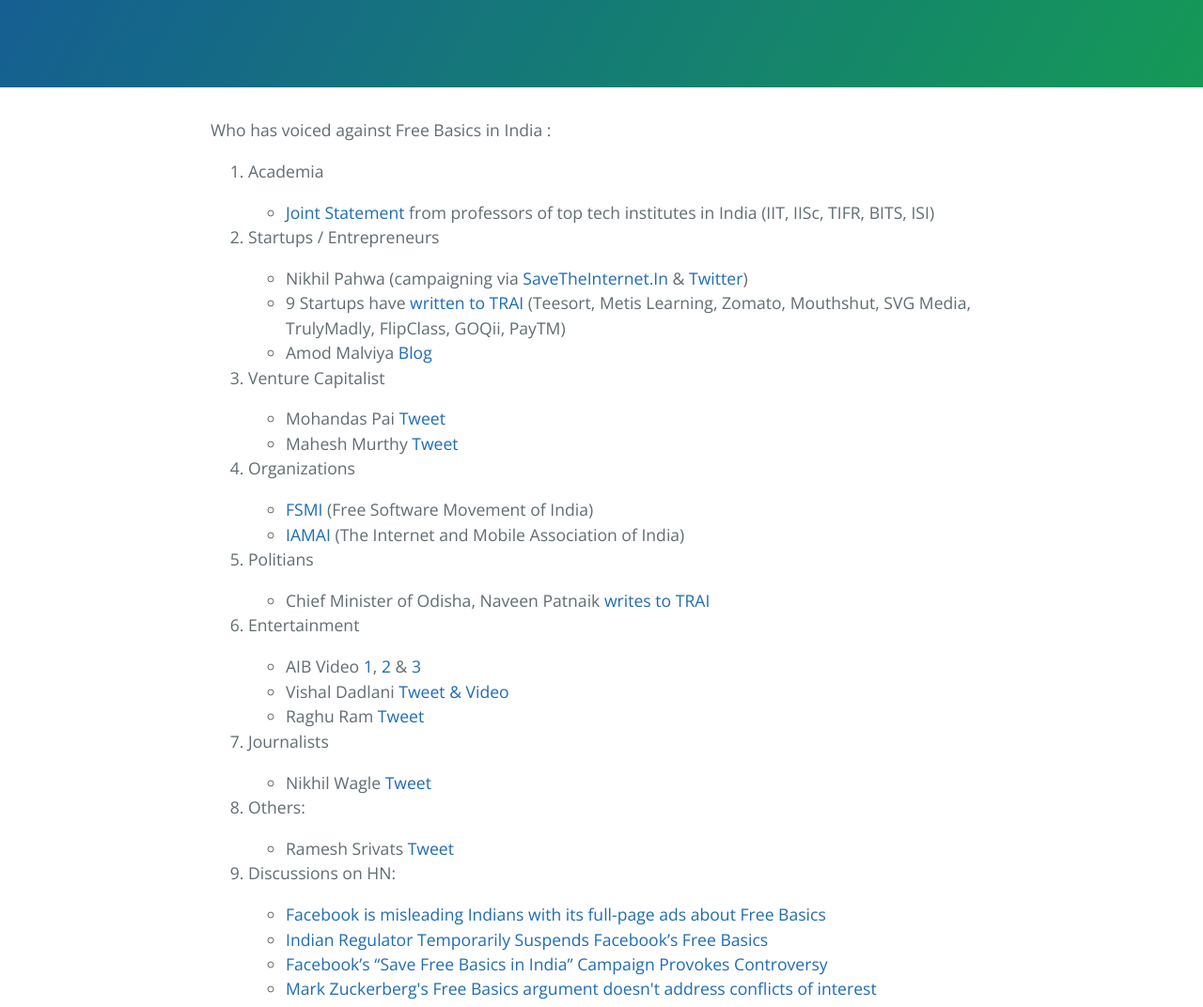
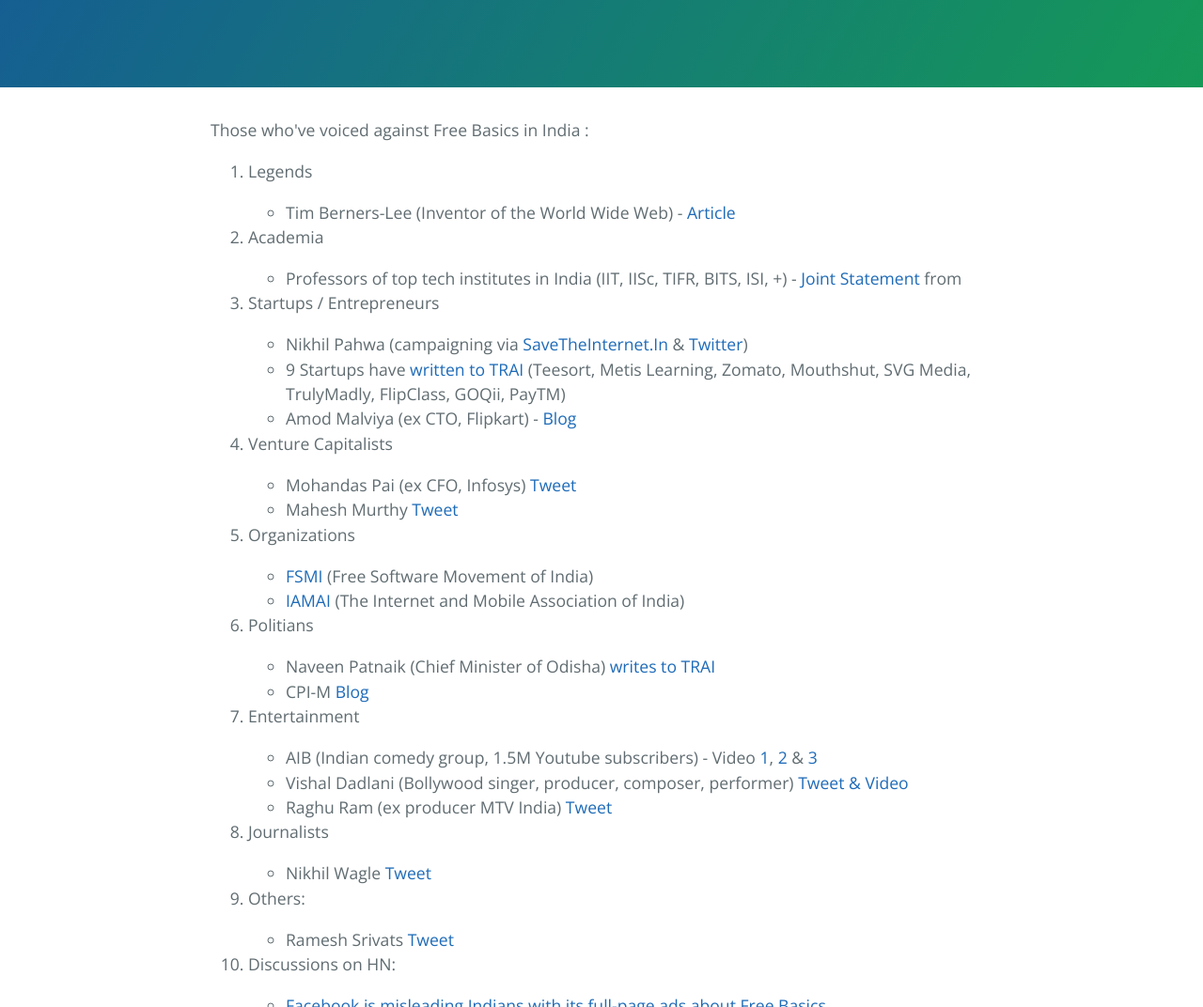
Before and after one commit to net-neutrality/no-free-basics, a plain HTML site: page index.html in a window 1280 px wide. Shown: the part 290-1362 px from the top of the page at 94% size. Drawn offline with nearby package versions, Linux system fonts and the light colour scheme.

```diff
--- a/index.html
+++ b/index.html
@@ -19,15 +19,22 @@
     </section>
 
     <section class="main-content">
-      <p>Who has voiced against Free Basics in India : </p>
+      <p>Those who've voiced against Free Basics in India : </p>
 
 <ol>
+<li>
+<p>Legends</p>
+
+<ul>
+<li>Tim Berners-Lee (Inventor of the World Wide Web) - <a href="http://www.theguardian.com/technology/2015/may/29/tim-berners-lee-urges-britain-to-fight-snoopers-charter">Article</a>
+</li>
+</ul>
+</li>
 <li>
 <p>Academia</p>
 
 <ul>
-<li>
-<a href="https://docs.google.com/document/d/1iQ1F7-S4NCGqp1FyKiDcK2J1eV4VNqM2B1qC3O4OlfA/edit?pref=2&amp;pli=1">Joint Statement</a> from professors of top tech institutes in India (IIT, IISc, TIFR, BITS, ISI)</li>
+<li>Professors of top tech institutes in India (IIT, IISc, TIFR, BITS, ISI, +) - <a href="https://docs.google.com/document/d/1iQ1F7-S4NCGqp1FyKiDcK2J1eV4VNqM2B1qC3O4OlfA/edit?pref=2&amp;pli=1">Joint Statement</a> from </li>
 </ul>
 </li>
 <li>
@@ -36,15 +43,15 @@
 <ul>
 <li>Nikhil Pahwa (campaigning via <a href="www.savetheinternet.in">SaveTheInternet.In</a> &amp; <a href="twitter.com/nixxin">Twitter</a>)</li>
 <li>9 Startups have <a href="http://indianexpress.com/article/technology/tech-news-technology/facebooks-free-basics-9-indian-startup-ceos-jointly-write-to-trai-chairman-against-it/">written to TRAI</a> (Teesort, Metis Learning, Zomato, Mouthshut, SVG Media, TrulyMadly, FlipClass, GOQii, PayTM)</li>
-<li>Amod Malviya <a href="https://medium.com/@amod/the-broken-analogy-toll-free-vs-zero-rating-c4a8cd383e69">Blog</a>
+<li>Amod Malviya (ex CTO, Flipkart) - <a href="https://medium.com/@amod/the-broken-analogy-toll-free-vs-zero-rating-c4a8cd383e69">Blog</a>
 </li>
 </ul>
 </li>
 <li>
-<p>Venture Capitalist </p>
+<p>Venture Capitalists </p>
 
 <ul>
-<li>Mohandas Pai <a href="https://twitter.com/TVMohandasPai/status/682411029330919424">Tweet</a>
+<li>Mohandas Pai (ex CFO, Infosys) <a href="https://twitter.com/TVMohandasPai/status/682411029330919424">Tweet</a>
 </li>
 <li>Mahesh Murthy <a href="https://twitter.com/maheshmurthy/status/681962209157632000">Tweet</a>
 </li>
@@ -64,7 +71,9 @@
 <p>Politians</p>
 
 <ul>
-<li>Chief Minister of Odisha, Naveen Patnaik <a href="http://www.scribd.com/doc/262137872/Naveen-Patnaik-s-Letter-to-TRAI">writes to TRAI</a>
+<li>Naveen Patnaik (Chief Minister of Odisha) <a href="http://www.scribd.com/doc/262137872/Naveen-Patnaik-s-Letter-to-TRAI">writes to TRAI</a>
+</li>
+<li>CPI-M <a href="http://cpim.org/views/facebooks-fraudulent-campaign-free-basics">Blog</a>
 </li>
 </ul>
 </li>
@@ -72,10 +81,10 @@
 <p>Entertainment</p>
 
 <ul>
-<li>AIB Video <a href="https://www.youtube.com/watch?v=mfY1NKrzqi0">1</a>,  <a href="https://www.youtube.com/watch?v=W0w_YhZUYeA">2</a> &amp; <a href="https://www.youtube.com/watch?v=AAQWsTFF0BM">3</a>
+<li>AIB (Indian comedy group, 1.5M Youtube subscribers) - Video <a href="https://www.youtube.com/watch?v=mfY1NKrzqi0">1</a>,  <a href="https://www.youtube.com/watch?v=W0w_YhZUYeA">2</a> &amp; <a href="https://www.youtube.com/watch?v=AAQWsTFF0BM">3</a>
 </li>
-<li>Vishal Dadlani <a href="https://twitter.com/VishalDadlani/status/680482523147665408">Tweet &amp; Video</a> </li>
-<li>Raghu Ram <a href="https://twitter.com/tweetfromRaghu/status/680694706552979456">Tweet</a> </li>
+<li>Vishal Dadlani (Bollywood singer, producer, composer, performer) <a href="https://twitter.com/VishalDadlani/status/680482523147665408">Tweet &amp; Video</a> </li>
+<li>Raghu Ram (ex producer MTV India) <a href="https://twitter.com/tweetfromRaghu/status/680694706552979456">Tweet</a> </li>
 </ul>
 </li>
 <li>
```
Also changed, not shown: params.json (+1 -1 lines).
